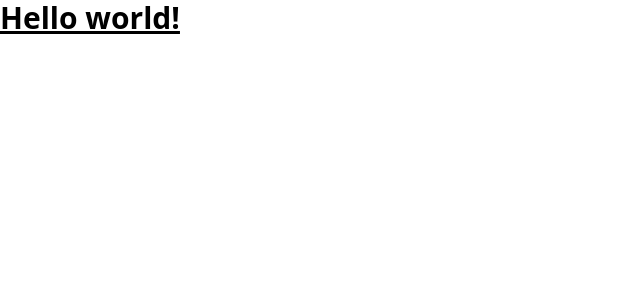
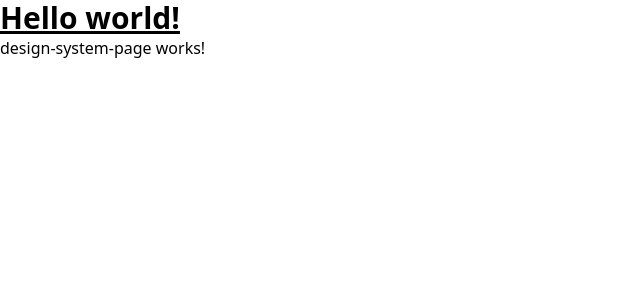
Before and after one commit to ZigaVukcevicDev/code-quest, an Angular app in the folder client/: page /design-system in a window 1280 px wide. Before the commit this address led to /. Shown: the top 300 px of the page, without its empty margins (0-640 px from the left). Built offline with nearby package versions, Linux system fonts and the light colour scheme.

Commit message:
Add design system page

```diff
--- a/client/src/app/app-routing.module.ts
+++ b/client/src/app/app-routing.module.ts
@@ -1,7 +1,20 @@
 import { NgModule } from '@angular/core';
 import { RouterModule, Routes } from '@angular/router';
+import { environment } from '@environments/environment';
+import { DesignSystemPageComponent } from '@layout/design-system-page/design-system-page.component';
 
 const routes: Routes = [];
+
+/**
+ * NOTE
+ *
+ * Design system page uses semantic tags (e.g. h1) and should never be visible on production.
+ * We are using it only outside of production, avoiding web crawlers to index it.
+ */
+
+if (!environment.production) {
+  routes.push({ path: 'design-system', component: DesignSystemPageComponent });
+}
 
 @NgModule({
   imports: [RouterModule.forRoot(routes)],
--- /dev/null
+++ b/client/src/app/layout/design-system-page/design-system-page.component.html
@@ -0,0 +1 @@
+<p>design-system-page works!</p>
```
Also changed, not shown: client/src/app/app.module.ts (+7 -12 lines), client/src/app/layout/design-system-page/design-system-page.component.ts (added, +8 -0 lines), client/src/app/layout/design-system-page/design-system-page.component.scss (added), 1 other file (tests, documents, lock files or other folders).
